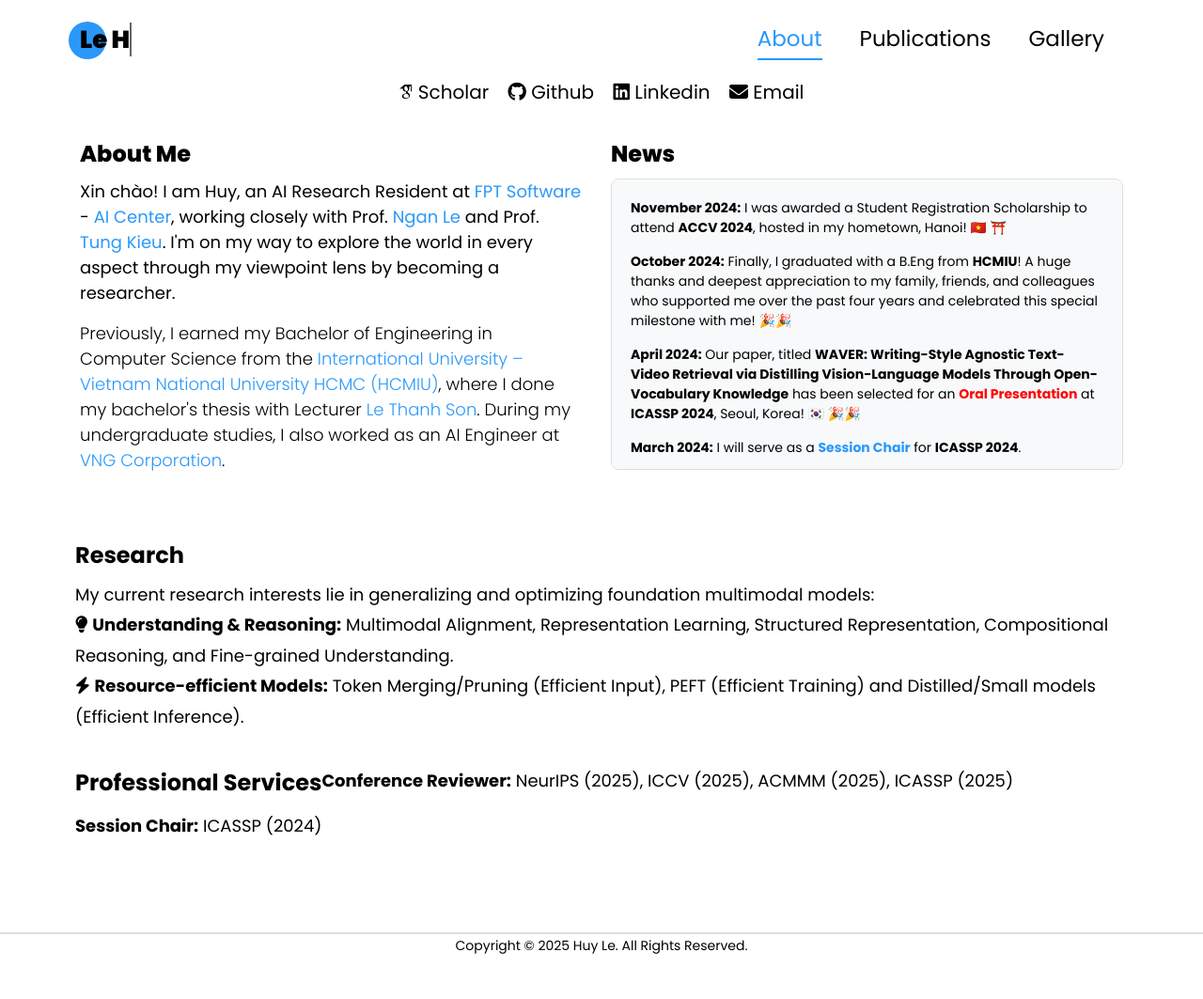
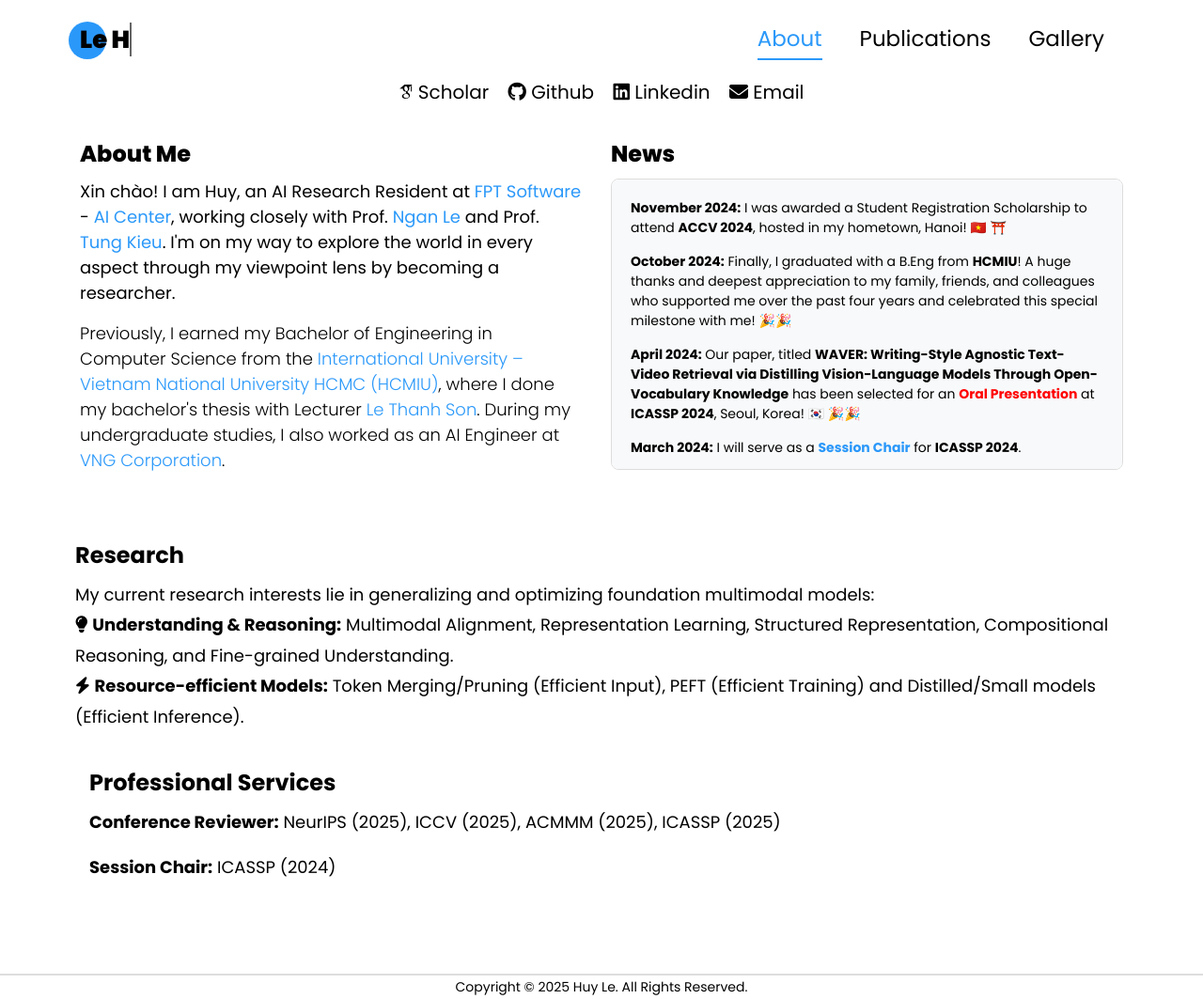
Before and after one commit to lehuy1611/lehuy1611.github.io, a Jekyll site: the page index.html, which Jekyll copies as it is, in a window 1280 px wide. Shown: the whole page at 94% size. Built offline with Jekyll 4.4.1, drawn with Linux system fonts in a browser that asks for light colours; some web fonts are replaced; before the commit the page ends 1019 px from its top, so only the background shows below that.

Commit message:
update services

```diff
--- a/index.html
+++ b/index.html
@@ -199,8 +199,8 @@
                 </p>
             </div>
             <!-- Research Section (One Column) -->
-            <div class="row justify-content-left lg-6 md-6" style="margin-top: 20px; padding-left: 10px; padding-right: 10px">
-                <h2 style="font-size: 24px;"><b>Professional Services</b><br></h2>
+            <div class="justify-content-left lg-6 md-6" style="margin-top: 20px; padding-left: 10px; padding-right: 10px">
+                <h2 style="font-size: 24px;"><b>Professional Services</b></h2>
                 <p style="color: #000; font-size: 18px;">
                     <b>Conference Reviewer:</b> NeurIPS (2025), ICCV (2025), ACMMM (2025), ICASSP (2025)
                 </p>
```
